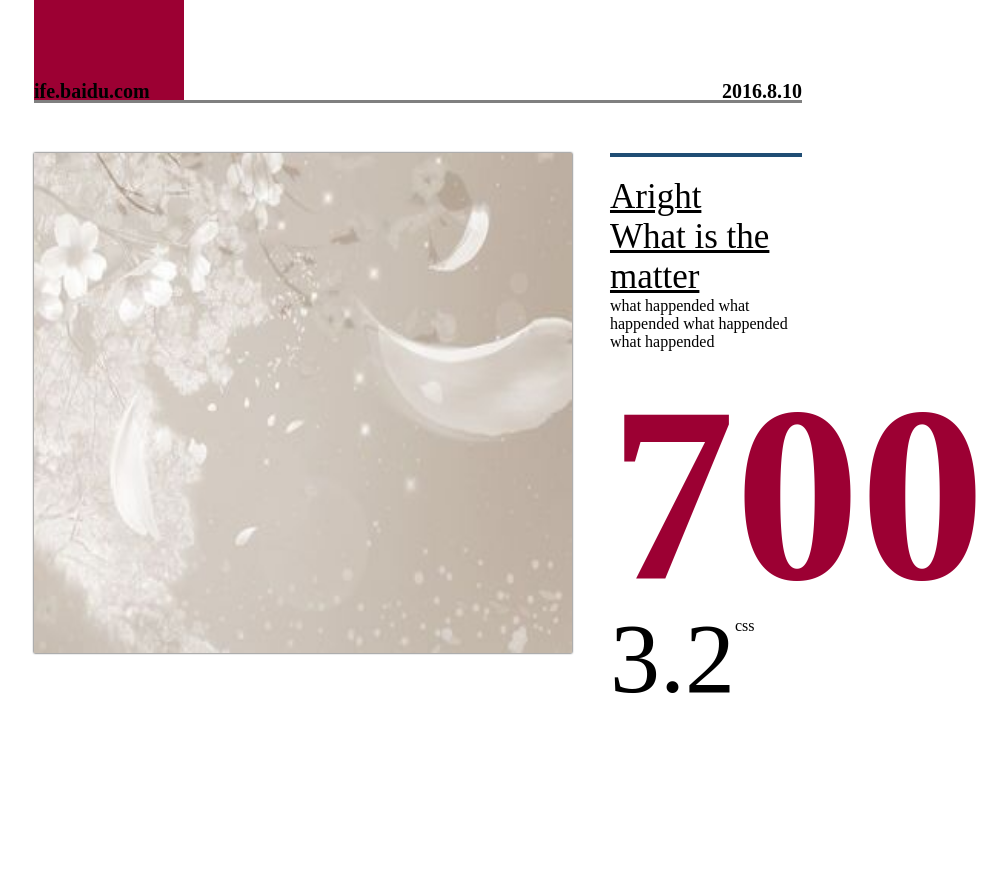
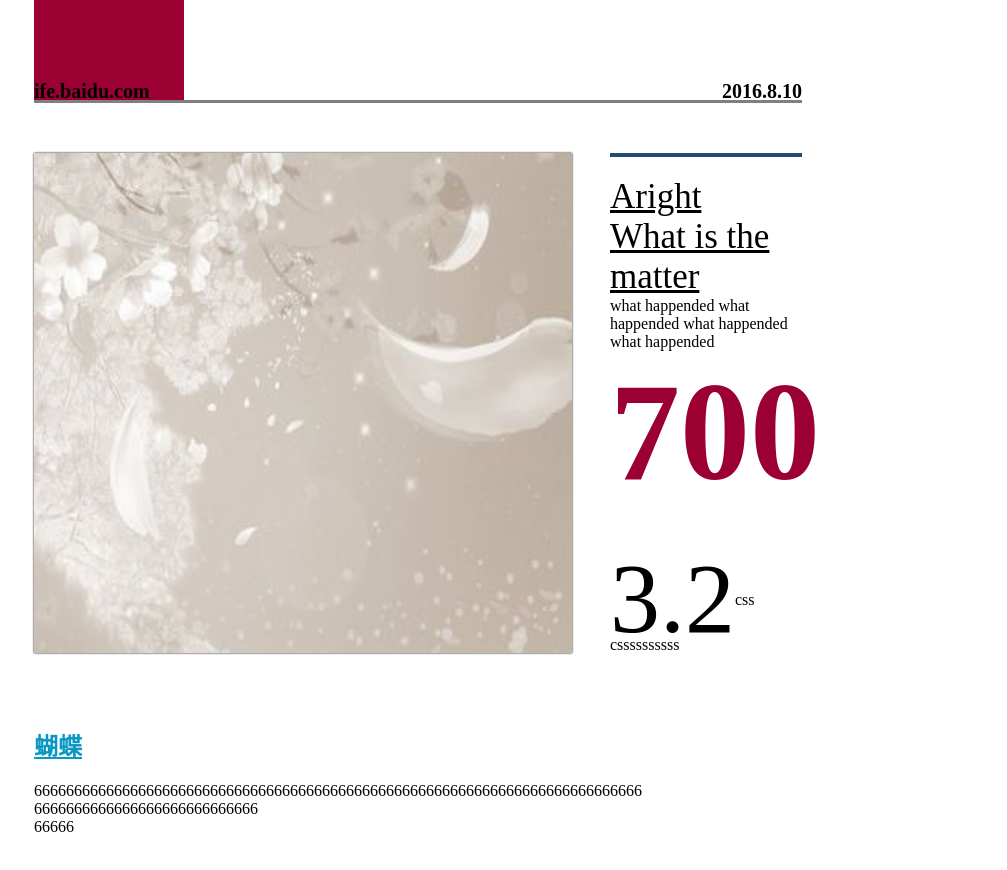
Before and after one commit to yanniwang/my-place, a website: page index1.html in a window 1280 px wide. Shown: the whole page, without its empty margins (46-1053 px from the left). Before the commit the page ends 800 px from the top, so only its background shows below. Drawn offline with Linux system fonts and the light colour scheme.

Commit message:
The top's body is over

```diff
--- a/index1.css
+++ b/index1.css
@@ -99,8 +99,8 @@ body, html {
 }
 
 .line3 {
-  font-size: 250px;
-  height: 250px;
+  font-size: 140px;
+  height: 190px;
 }
 
 .door4 {
@@ -121,6 +121,7 @@ body, html {
 
 .line4 {
   font-size: 100px;
+  height: 95px;
 }
 
 .door5 > p {
@@ -137,8 +138,25 @@ body, html {
 .line5 {
   width: 20px;
   height: 10px;
+  margin-top: 50px;
+  float: left;
 }
 
-.door6 > p {
+.door7{
+  margin: 0;
+  padding: 0;
+  float: left;
+}
 
+.line6{
+  margin: 0;
+  padding: 0;
 }
+
+.border1{
+  width: 30%;
+}
+
+.border1>h2{
+  color: #0b97c4;
+}
--- a/index1.html
+++ b/index1.html
@@ -36,7 +36,19 @@
     <div class="door6">
       <p class="line5">css</p>
     </div>
+    <div class="door7">
+      <p class="line6">cssssssssss</p>
+    </div>
   </div>
+ <div class="leftbody1">
+ <div class="border1">
+      <h2><u>蝴蝶</u></h2>
+      <p>6666666666666666666666666666666666666666666666666666666666666666666666666666
+        6666666666666666666666666666
+        66666</p>
+ </div>
+</div>
+
 
 </div>
 </body>
```
